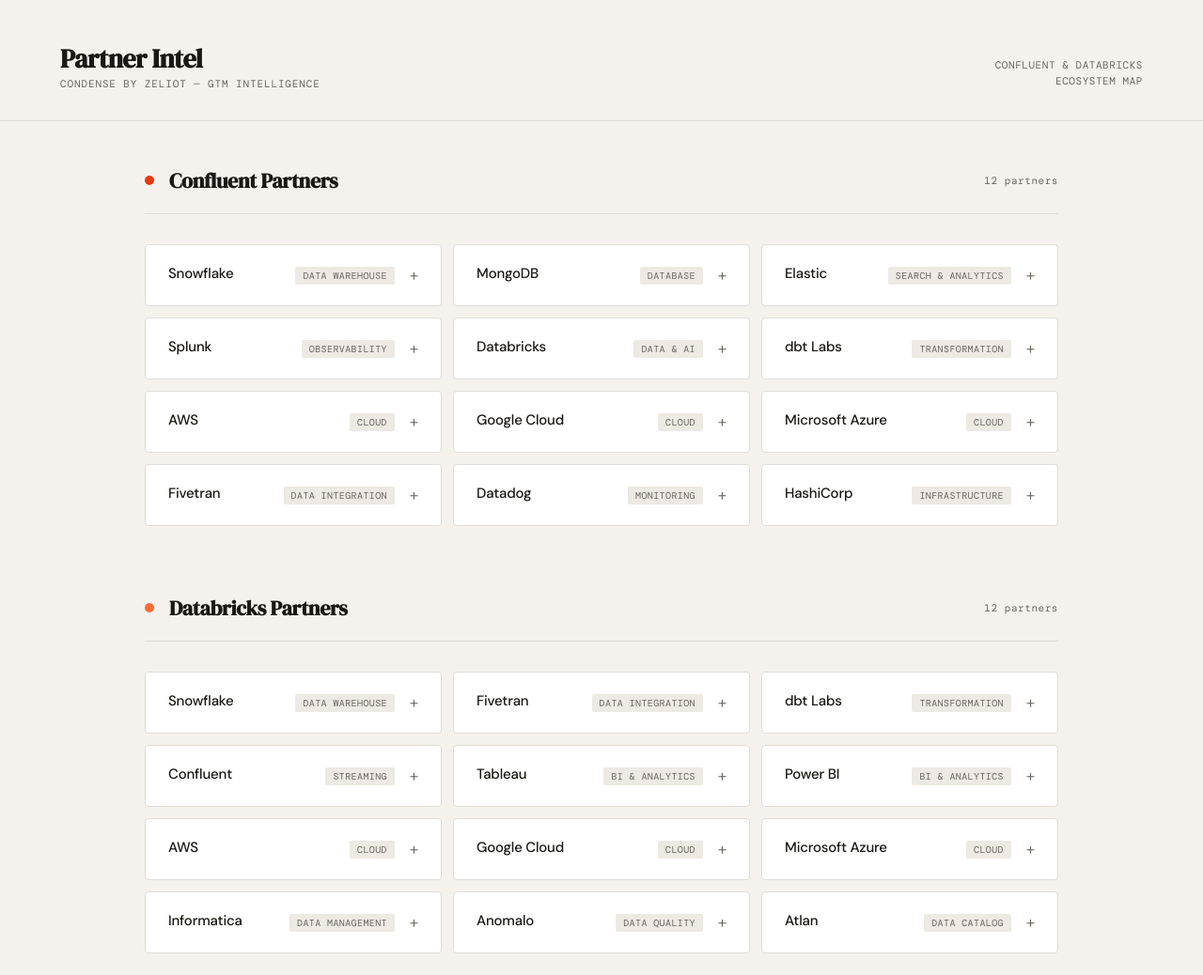
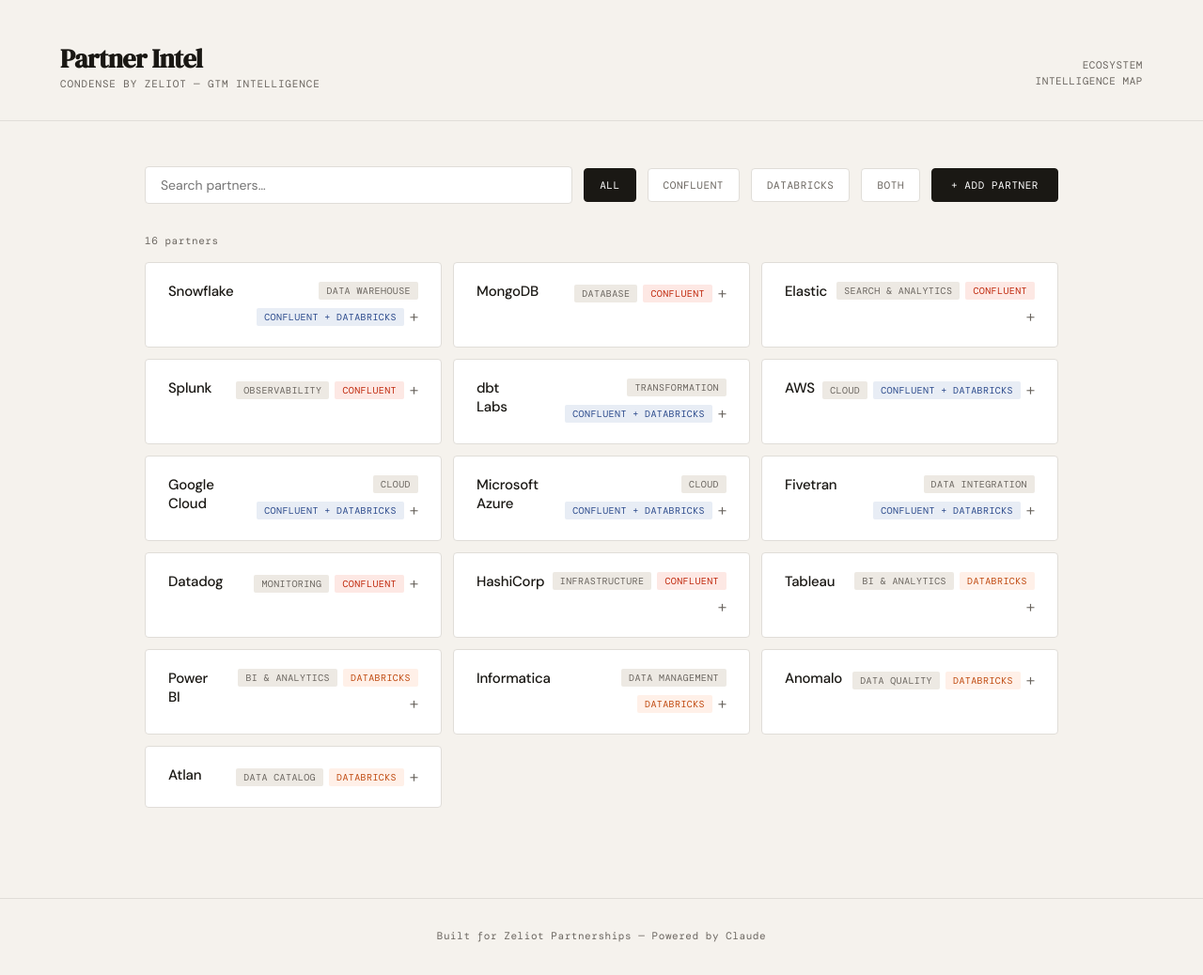
Before and after one commit to apdixit131290-create/ADs-First-App, a website: page index.html in a window 1280 px wide. Shown: the top 1038 px of the page at 94% size. Drawn offline with nearby package versions, Linux system fonts and the light colour scheme; a web font is replaced by a local one.

Commit message:
unified partner list with add partner feature

```diff
--- a/index.html
+++ b/index.html
@@ -21,20 +21,46 @@
   .logo-block p { font-family: 'DM Mono', monospace; font-size: 11px; color: var(--ink-soft); margin-top: 6px; letter-spacing: 0.08em; text-transform: uppercase; }
   .header-tag { font-family: 'DM Mono', monospace; font-size: 11px; color: var(--ink-soft); letter-spacing: 0.05em; text-transform: uppercase; text-align: right; line-height: 1.6; }
   main { max-width: 1100px; margin: 0 auto; padding: 48px 64px; }
-  .platform-section { margin-bottom: 72px; }
-  .platform-header { display: flex; align-items: center; gap: 16px; margin-bottom: 32px; padding-bottom: 20px; border-bottom: 1px solid var(--border); }
-  .platform-dot { width: 10px; height: 10px; border-radius: 50%; flex-shrink: 0; }
-  .platform-header h2 { font-family: 'DM Serif Display', serif; font-size: 22px; letter-spacing: -0.3px; }
-  .platform-count { font-family: 'DM Mono', monospace; font-size: 11px; color: var(--ink-soft); margin-left: auto; letter-spacing: 0.05em; }
+
+  /* Toolbar */
+  .toolbar { display: flex; align-items: center; gap: 12px; margin-bottom: 32px; flex-wrap: wrap; }
+  .search-input { flex: 1; min-width: 200px; padding: 10px 16px; border: 1px solid var(--border); border-radius: 4px; background: var(--card-bg); font-family: 'DM Sans', sans-serif; font-size: 14px; color: var(--ink); outline: none; }
+  .search-input:focus { border-color: var(--ink); }
+  .filter-btn { padding: 10px 16px; border: 1px solid var(--border); border-radius: 4px; background: var(--card-bg); font-family: 'DM Mono', monospace; font-size: 11px; letter-spacing: 0.05em; text-transform: uppercase; cursor: pointer; color: var(--ink-soft); transition: all 0.15s; }
+  .filter-btn:hover, .filter-btn.active { background: var(--ink); color: #fff; border-color: var(--ink); }
+  .add-btn { padding: 10px 20px; border: 1px solid var(--ink); border-radius: 4px; background: var(--ink); color: #fff; font-family: 'DM Mono', monospace; font-size: 11px; letter-spacing: 0.05em; text-transform: uppercase; cursor: pointer; transition: all 0.15s; white-space: nowrap; }
+  .add-btn:hover { background: #333; }
+
+  /* Add partner modal */
+  .modal-overlay { display: none; position: fixed; inset: 0; background: rgba(0,0,0,0.4); z-index: 100; align-items: center; justify-content: center; }
+  .modal-overlay.open { display: flex; }
+  .modal { background: var(--card-bg); border-radius: 6px; padding: 32px; width: 420px; max-width: 90vw; }
+  .modal h3 { font-family: 'DM Serif Display', serif; font-size: 20px; margin-bottom: 24px; }
+  .modal label { font-family: 'DM Mono', monospace; font-size: 10px; letter-spacing: 0.1em; text-transform: uppercase; color: var(--ink-soft); display: block; margin-bottom: 6px; }
+  .modal input, .modal select { width: 100%; padding: 10px 14px; border: 1px solid var(--border); border-radius: 4px; font-family: 'DM Sans', sans-serif; font-size: 14px; color: var(--ink); background: var(--bg); outline: none; margin-bottom: 16px; }
+  .modal input:focus, .modal select:focus { border-color: var(--ink); }
+  .modal-actions { display: flex; gap: 10px; margin-top: 8px; }
+  .modal-confirm { flex: 1; padding: 11px; background: var(--ink); color: #fff; border: none; border-radius: 4px; font-family: 'DM Mono', monospace; font-size: 11px; letter-spacing: 0.05em; text-transform: uppercase; cursor: pointer; }
+  .modal-cancel { flex: 1; padding: 11px; background: transparent; color: var(--ink); border: 1px solid var(--border); border-radius: 4px; font-family: 'DM Mono', monospace; font-size: 11px; letter-spacing: 0.05em; text-transform: uppercase; cursor: pointer; }
+
+  /* Partner count */
+  .list-meta { font-family: 'DM Mono', monospace; font-size: 11px; color: var(--ink-soft); margin-bottom: 16px; letter-spacing: 0.05em; }
+
+  /* Partner cards */
   .partners-grid { display: grid; grid-template-columns: repeat(auto-fill, minmax(300px, 1fr)); gap: 12px; }
   .partner-card { background: var(--card-bg); border: 1px solid var(--border); border-radius: 4px; padding: 20px 24px; cursor: pointer; transition: all 0.2s ease; }
   .partner-card:hover { border-color: var(--ink); transform: translateY(-1px); box-shadow: 0 4px 16px rgba(0,0,0,0.06); }
-  .partner-card.active { border-color: var(--ink); grid-column: 1 / -1; }
-  .partner-top { display: flex; justify-content: space-between; align-items: flex-start; }
+  .partner-card.active { border-color: var(--ink); grid-column: 1 / -1; transform: none; box-shadow: none; }
+  .partner-top { display: flex; justify-content: space-between; align-items: flex-start; gap: 8px; }
   .partner-name { font-size: 15px; font-weight: 500; letter-spacing: -0.2px; }
-  .partner-category { font-family: 'DM Mono', monospace; font-size: 10px; color: var(--ink-soft); background: var(--tag-bg); padding: 3px 8px; border-radius: 2px; letter-spacing: 0.04em; text-transform: uppercase; white-space: nowrap; }
-  .expand-icon { font-size: 18px; color: var(--ink-soft); transition: transform 0.2s ease; margin-left: 8px; flex-shrink: 0; }
+  .partner-tags { display: flex; gap: 6px; align-items: center; flex-wrap: wrap; justify-content: flex-end; }
+  .tag { font-family: 'DM Mono', monospace; font-size: 10px; color: var(--ink-soft); background: var(--tag-bg); padding: 3px 8px; border-radius: 2px; letter-spacing: 0.04em; text-transform: uppercase; white-space: nowrap; }
+  .tag.confluent { background: #FDE8E4; color: #C0290D; }
+  .tag.databricks { background: #FFF0E8; color: #C04A10; }
+  .tag.both { background: #E8EDF5; color: #2B4A8C; }
+  .expand-icon { font-size: 18px; color: var(--ink-soft); transition: transform 0.2s ease; flex-shrink: 0; }
   .partner-card.active .expand-icon { transform: rotate(45deg); }
+
   .partner-content { display: none; margin-top: 24px; padding-top: 24px; border-top: 1px solid var(--border); }
   .partner-card.active .partner-content { display: block; }
   .content-grid { display: grid; grid-template-columns: 1fr 1fr; gap: 32px; }
@@ -45,87 +71,120 @@
   @keyframes spin { to { transform: rotate(360deg); } }
   .error-state { color: #C0392B; font-size: 13px; font-family: 'DM Mono', monospace; }
   .approach-block { background: var(--tag-bg); border-radius: 4px; padding: 16px 20px; }
-  footer { text-align: center; padding: 32px; font-family: 'DM Mono', monospace; font-size: 11px; color: var(--ink-soft); letter-spacing: 0.05em; border-top: 1px solid var(--border); }
+
+  .empty-state { text-align: center; padding: 64px; color: var(--ink-soft); font-family: 'DM Mono', monospace; font-size: 12px; letter-spacing: 0.05em; }
+
+  footer { text-align: center; padding: 32px; font-family: 'DM Mono', monospace; font-size: 11px; color: var(--ink-soft); letter-spacing: 0.05em; border-top: 1px solid var(--border); margin-top: 48px; }
   @media (max-width: 768px) { header, main { padding: 32px 24px; } .content-grid { grid-template-columns: 1fr; } }
 </style>
 </head>
 <body>
+
 <header>
   <div class="logo-block">
     <h1>Partner Intel</h1>
     <p>Condense by Zeliot — GTM Intelligence</p>
   </div>
-  <div class="header-tag">Confluent &amp; Databricks<br>Ecosystem Map</div>
+  <div class="header-tag">Ecosystem<br>Intelligence Map</div>
 </header>
+
 <main>
-  <div class="platform-section">
-    <div class="platform-header">
-      <div class="platform-dot" style="background:#E8380D"></div>
-      <h2>Confluent Partners</h2>
-      <span class="platform-count" id="confluent-count"></span>
+  <div class="toolbar">
+    <input class="search-input" id="search" type="text" placeholder="Search partners…">
+    <button class="filter-btn active" data-filter="all">All</button>
+    <button class="filter-btn" data-filter="confluent">Confluent</button>
+    <button class="filter-btn" data-filter="databricks">Databricks</button>
+    <button class="filter-btn" data-filter="both">Both</button>
+    <button class="add-btn" id="openModal">+ Add Partner</button>
+  </div>
+  <div class="list-meta" id="list-meta"></div>
+  <div class="partners-grid" id="partners-grid"></div>
+</main>
+
+<div class="modal-overlay" id="modal">
+  <div class="modal">
+    <h3>Add a Partner</h3>
+    <label>Company Name</label>
+    <input type="text" id="new-name" placeholder="e.g. Palantir">
+    <label>Category</label>
+    <input type="text" id="new-category" placeholder="e.g. Data Analytics">
+    <label>Ecosystem</label>
+    <select id="new-ecosystem">
+      <option value="confluent">Confluent</option>
+      <option value="databricks">Databricks</option>
+      <option value="both">Both</option>
+    </select>
+    <div class="modal-actions">
+      <button class="modal-cancel" id="closeModal">Cancel</button>
+      <button class="modal-confirm" id="confirmAdd">Add Partner</button>
     </div>
-    <div class="partners-grid" id="confluent-grid"></div>
   </div>
-  <div class="platform-section">
-    <div class="platform-header">
-      <div class="platform-dot" style="background:#FF6B35"></div>
-      <h2>Databricks Partners</h2>
-      <span class="platform-count" id="databricks-count"></span>
-    </div>
-    <div class="partners-grid" id="databricks-grid"></div>
-  </div>
-</main>
+</div>
+
 <footer>Built for Zeliot Partnerships — Powered by Claude</footer>
+
 <script>
 const CONDENSE_CONTEXT = `Condense is a streaming-native data platform by Zeliot that enables organizations to build and run domain-ready pipelines in real time within their own cloud using a BYOC (Bring Your Own Cloud) architecture. It eliminates data movement while ensuring full control and security. It provides prebuilt transforms and stateful streaming execution to process continuous event data with low latency. It uses a vCPU-hour pricing model so teams only pay for actual compute usage, making it a cost-efficient and production-grade alternative to traditional batch or micro-batch data systems.`;
 
-const PARTNERS = {
-  confluent: [
-    { name: "Snowflake", category: "Data Warehouse" },
-    { name: "MongoDB", category: "Database" },
-    { name: "Elastic", category: "Search & Analytics" },
-    { name: "Splunk", category: "Observability" },
-    { name: "Databricks", category: "Data & AI" },
-    { name: "dbt Labs", category: "Transformation" },
-    { name: "AWS", category: "Cloud" },
-    { name: "Google Cloud", category: "Cloud" },
-    { name: "Microsoft Azure", category: "Cloud" },
-    { name: "Fivetran", category: "Data Integration" },
-    { name: "Datadog", category: "Monitoring" },
-    { name: "HashiCorp", category: "Infrastructure" },
-  ],
-  databricks: [
-    { name: "Snowflake", category: "Data Warehouse" },
-    { name: "Fivetran", category: "Data Integration" },
-    { name: "dbt Labs", category: "Transformation" },
-    { name: "Confluent", category: "Streaming" },
-    { name: "Tableau", category: "BI & Analytics" },
-    { name: "Power BI", category: "BI & Analytics" },
-    { name: "AWS", category: "Cloud" },
-    { name: "Google Cloud", category: "Cloud" },
-    { name: "Microsoft Azure", category: "Cloud" },
-    { name: "Informatica", category: "Data Management" },
-    { name: "Anomalo", category: "Data Quality" },
-    { name: "Atlan", category: "Data Catalog" },
-  ]
-};
+let partners = [
+  { name: "Snowflake", category: "Data Warehouse", ecosystem: "both" },
+  { name: "MongoDB", category: "Database", ecosystem: "confluent" },
+  { name: "Elastic", category: "Search & Analytics", ecosystem: "confluent" },
+  { name: "Splunk", category: "Observability", ecosystem: "confluent" },
+  { name: "dbt Labs", category: "Transformation", ecosystem: "both" },
+  { name: "AWS", category: "Cloud", ecosystem: "both" },
+  { name: "Google Cloud", category: "Cloud", ecosystem: "both" },
+  { name: "Microsoft Azure", category: "Cloud", ecosystem: "both" },
+  { name: "Fivetran", category: "Data Integration", ecosystem: "both" },
+  { name: "Datadog", category: "Monitoring", ecosystem: "confluent" },
+  { name: "HashiCorp", category: "Infrastructure", ecosystem: "confluent" },
+  { name: "Tableau", category: "BI & Analytics", ecosystem: "databricks" },
+  { name: "Power BI", category: "BI & Analytics", ecosystem: "databricks" },
+  { name: "Informatica", category: "Data Management", ecosystem: "databricks" },
+  { name: "Anomalo", category: "Data Quality", ecosystem: "databricks" },
+  { name: "Atlan", category: "Data Catalog", ecosystem: "databricks" },
+];
 
 let activeCard = null;
 const cache = {};
+let currentFilter = 'all';
+let currentSearch = '';
 
-function renderPartners(platform, containerId, countId) {
-  const grid = document.getElementById(containerId);
-  const countEl = document.getElementById(countId);
-  const partners = PARTNERS[platform];
-  countEl.textContent = partners.length + ' partners';
-  partners.forEach(partner => {
+function ecosystemLabel(e) {
+  if (e === 'confluent') return '<span class="tag confluent">Confluent</span>';
+  if (e === 'databricks') return '<span class="tag databricks">Databricks</span>';
+  return '<span class="tag both">Confluent + Databricks</span>';
+}
+
+function renderAll() {
+  const grid = document.getElementById('partners-grid');
+  const meta = document.getElementById('list-meta');
+  activeCard = null;
+  grid.innerHTML = '';
+
+  const filtered = partners.filter(p => {
+    const matchFilter = currentFilter === 'all' || p.ecosystem === currentFilter;
+    const matchSearch = p.name.toLowerCase().includes(currentSearch.toLowerCase()) ||
+                        p.category.toLowerCase().includes(currentSearch.toLowerCase());
+    return matchFilter && matchSearch;
+  });
+
+  meta.textContent = filtered.length + ' partner' + (filtered.length !== 1 ? 's' : '');
+
+  if (filtered.length === 0) {
+    grid.innerHTML = '<div class="empty-state">No partners found. Try adjusting your search or filter.</div>';
+    return;
+  }
+
+  filtered.forEach(partner => {
     const card = document.createElement('div');
     card.className = 'partner-card';
     card.innerHTML = `
       <div class="partner-top">
         <span class="partner-name">${partner.name}</span>
-        <div style="display:flex;align-items:center;gap:8px">
-          <span class="partner-category">${partner.category}</span>
+        <div class="partner-tags">
+          <span class="tag">${partner.category}</span>
+          ${ecosystemLabel(partner.ecosystem)}
           <span class="expand-icon">+</span>
         </div>
       </div>
@@ -141,24 +200,24 @@
           </div>
         </div>
       </div>`;
-    card.addEventListener('click', () => toggleCard(card, platform, partner.name));
+    card.addEventListener('click', () => toggleCard(card, partner));
     grid.appendChild(card);
   });
 }
 
-async function toggleCard(card, platform, partnerName) {
+async function toggleCard(card, partner) {
   if (card.classList.contains('active')) { card.classList.remove('active'); activeCard = null; return; }
   if (activeCard) activeCard.classList.remove('active');
   card.classList.add('active');
   activeCard = card;
-  const cacheKey = platform + ':' + partnerName;
+  const cacheKey = partner.name + ':' + partner.ecosystem;
   if (cache[cacheKey]) { renderContent(card, cache[cacheKey]); return; }
-  await fetchIntel(card, platform, partnerName, cacheKey);
+  await fetchIntel(card, partner, cacheKey);
 }
 
-async function fetchIntel(card, platform, partnerName, cacheKey) {
-  const platformLabel = platform === 'confluent' ? 'Confluent' : 'Databricks';
-  const prompt = `You are a B2B partnership intelligence assistant.\n\nContext about Condense by Zeliot:\n${CONDENSE_CONTEXT}\n\nTask: Provide two things about the partnership between ${platformLabel} and ${partnerName}:\n\n1. PARTNERSHIP_OVERVIEW: In 3-4 sentences, explain what the ${platformLabel} + ${partnerName} partnership is about. What do they jointly offer? Who is the target customer? What is the integration or go-to-market angle?\n\n2. APPROACH_STRATEGY: In 3-4 sentences, give a specific, actionable strategy for how the Head of Partnerships at Zeliot should approach ${partnerName} (via their ${platformLabel} partnership team or directly) to position Condense as complementary. What angle, what pain point, what hook?\n\nRespond ONLY in this JSON format, no markdown, no backticks:\n{"overview": "...", "strategy": "..."}`;
+async function fetchIntel(card, partner, cacheKey) {
+  const ecoLabel = partner.ecosystem === 'both' ? 'Confluent and Databricks' : (partner.ecosystem === 'confluent' ? 'Confluent' : 'Databricks');
+  const prompt = `You are a B2B partnership intelligence assistant.\n\nContext about Condense by Zeliot:\n${CONDENSE_CONTEXT}\n\nTask: Provide two things about ${partner.name} as a partner in the ${ecoLabel} ecosystem:\n\n1. PARTNERSHIP_OVERVIEW: In 3-4 sentences, explain what the ${ecoLabel} + ${partner.name} partnership is about. What do they jointly offer? Who is the target customer? What is the integration or go-to-market angle?\n\n2. APPROACH_STRATEGY: In 3-4 sentences, give a specific, actionable strategy for how the Head of Partnerships at Zeliot should approach ${partner.name} to position Condense as complementary. What angle, what pain point, what hook?\n\nRespond ONLY in this JSON format, no markdown, no backticks:\n{"overview": "...", "strategy": "..."}`;
   try {
     const response = await fetch("/api/chat", {
       method: "POST",
@@ -184,8 +243,42 @@
   card.querySelector('.approach-block').innerHTML = msg;
 }
 
-renderPartners('confluent', 'confluent-grid', 'confluent-count');
-renderPartners('databricks', 'databricks-grid', 'databricks-count');
+// Filters
+document.querySelectorAll('.filter-btn').forEach(btn => {
+  btn.addEventListener('click', () => {
+    document.querySelectorAll('.filter-btn').forEach(b => b.classList.remove('active'));
+    btn.classList.add('active');
+    currentFilter = btn.dataset.filter;
+    renderAll();
+  });
+});
+
+// Search
+document.getElementById('search').addEventListener('input', e => {
+  currentSearch = e.target.value;
+  renderAll();
+});
+
+// Modal
+document.getElementById('openModal').addEventListener('click', () => {
+  document.getElementById('modal').classList.add('open');
+});
+document.getElementById('closeModal').addEventListener('click', () => {
+  document.getElementById('modal').classList.remove('open');
+});
+document.getElementById('confirmAdd').addEventListener('click', () => {
+  const name = document.getElementById('new-name').value.trim();
+  const category = document.getElementById('new-category').value.trim();
+  const ecosystem = document.getElementById('new-ecosystem').value;
+  if (!name) return;
+  partners.unshift({ name, category: category || 'Partner', ecosystem });
+  document.getElementById('new-name').value = '';
+  document.getElementById('new-category').value = '';
+  document.getElementById('modal').classList.remove('open');
+  renderAll();
+});
+
+renderAll();
 </script>
 </body>
 </html>
```
